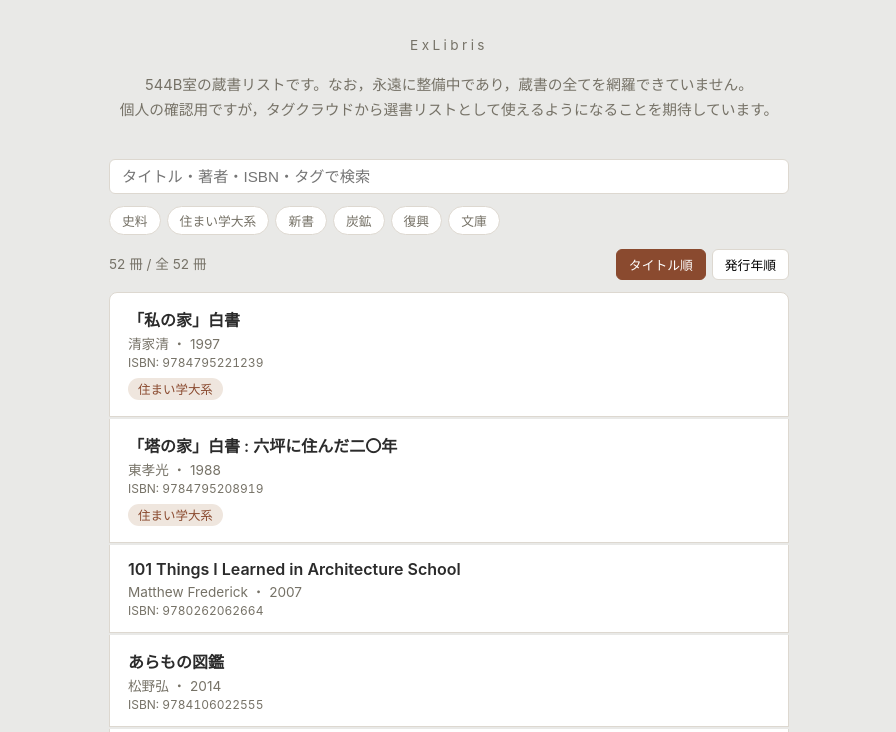
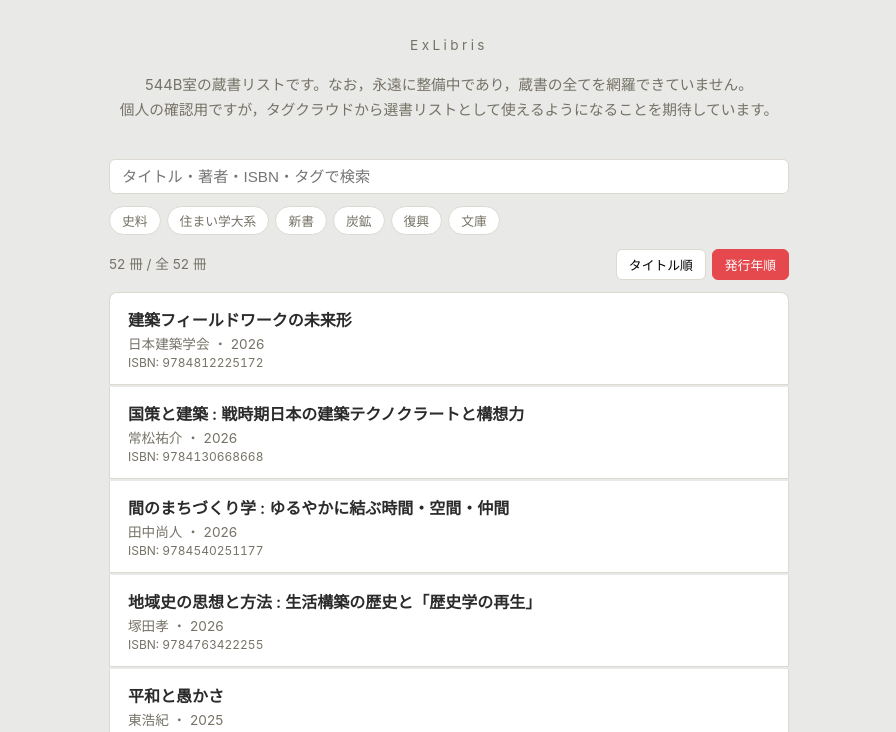
Before and after one commit to yutanoguchi051/ExLibris, a plain HTML site: page index.html in a window 1280 px wide. Shown: the part 68-800 px from the top of the page, without its empty margins (191-1087 px from the left). Drawn offline with Linux system fonts and the light colour scheme.

Commit message:
タグ表示を右揃え・同一行に変更し、差し色を赤系に、初期並び順を発行年順に変更
Co-Authored-By: Claude Sonnet 5 <noreply@anthropic.com>

```diff
--- a/css/public.css
+++ b/css/public.css
@@ -1,3 +1,9 @@
+:root {
+  --list-accent: #e5484d;
+  --list-accent-tint: #fdecea;
+  --list-accent-text: #c23b34;
+}
+
 .site-nav {
   display: flex;
   justify-content: space-between;
@@ -90,8 +96,8 @@ main { max-width: 720px; }
 }
 
 .tag-chip.active {
-  background: var(--accent);
-  border-color: var(--accent);
+  background: var(--list-accent);
+  border-color: var(--list-accent);
   color: #fff;
 }
 
@@ -116,9 +122,9 @@ main { max-width: 720px; }
 }
 
 .sort-btn.active {
-  background: var(--accent-dark);
+  background: var(--list-accent);
   color: #fff;
-  border-color: var(--accent-dark);
+  border-color: var(--list-accent);
 }
 
 .book-list {
@@ -128,10 +134,19 @@ main { max-width: 720px; }
 }
 
 .book-item {
+  display: flex;
+  justify-content: space-between;
+  align-items: flex-start;
+  gap: 16px;
   background: var(--panel);
   border: 1px solid var(--border);
   border-top: none;
   padding: 14px 18px;
+}
+
+.book-main {
+  flex: 1;
+  min-width: 0;
 }
 
 .book-item:first-child { border-top: 1px solid var(--border); border-radius: 8px 8px 0 0; }
@@ -156,7 +171,17 @@ main { max-width: 720px; }
   font-variant-numeric: tabular-nums;
 }
 
-.book-tags { margin-top: 6px; }
+.book-tags {
+  flex-shrink: 0;
+  max-width: 45%;
+  text-align: right;
+}
+
+.book-tags .tag-badge {
+  background: var(--list-accent-tint);
+  color: var(--list-accent-text);
+  margin: 2px 0 2px 4px;
+}
 
 .site-footer {
   max-width: 720px;
--- a/index.html
+++ b/index.html
@@ -35,8 +35,8 @@
   <div class="list-toolbar">
     <div id="book-count" class="book-count"></div>
     <div class="sort-buttons">
-      <button id="sort-title-btn" class="sort-btn active">タイトル順</button>
-      <button id="sort-year-btn" class="sort-btn">発行年順</button>
+      <button id="sort-title-btn" class="sort-btn">タイトル順</button>
+      <button id="sort-year-btn" class="sort-btn active">発行年順</button>
     </div>
   </div>
 
--- a/js/app.js
+++ b/js/app.js
@@ -1,6 +1,6 @@
 (() => {
   const el = (id) => document.getElementById(id);
-  const state = { books: [], query: '', activeTag: null, sort: 'title' };
+  const state = { books: [], query: '', activeTag: null, sort: 'year' };
 
   async function init() {
     try {
@@ -67,10 +67,13 @@
       const item = document.createElement('div');
       item.className = 'book-item';
 
+      const main = document.createElement('div');
+      main.className = 'book-main';
+
       const title = document.createElement('div');
       title.className = 'book-title';
       title.textContent = book.title || '';
-      item.appendChild(title);
+      main.appendChild(title);
 
       const metaParts = [];
       if (book.author) metaParts.push(book.author);
@@ -79,15 +82,17 @@
         const meta = document.createElement('div');
         meta.className = 'book-meta';
         meta.textContent = metaParts.join(' ・ ');
-        item.appendChild(meta);
+        main.appendChild(meta);
       }
 
       if (book.isbn) {
         const isbnEl = document.createElement('div');
         isbnEl.className = 'book-isbn';
         isbnEl.textContent = 'ISBN: ' + book.isbn;
-        item.appendChild(isbnEl);
+        main.appendChild(isbnEl);
       }
+
+      item.appendChild(main);
 
       if ((book.tags || []).length) {
         const tagsEl = document.createElement('div');
```
